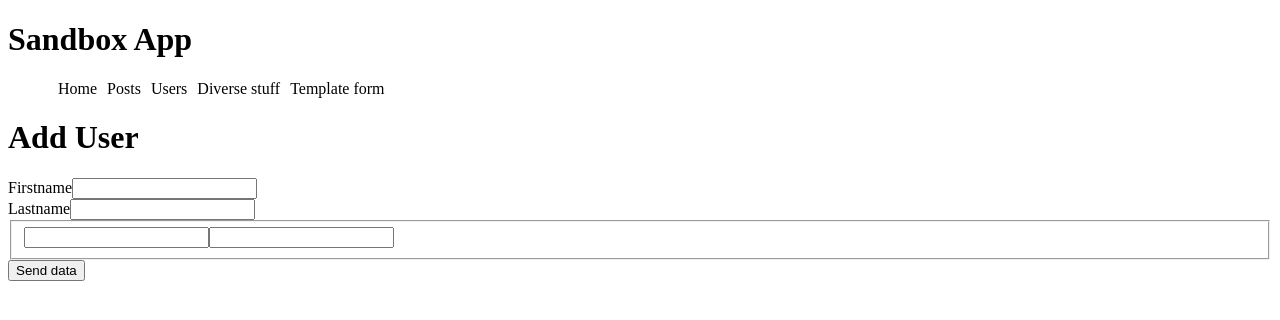
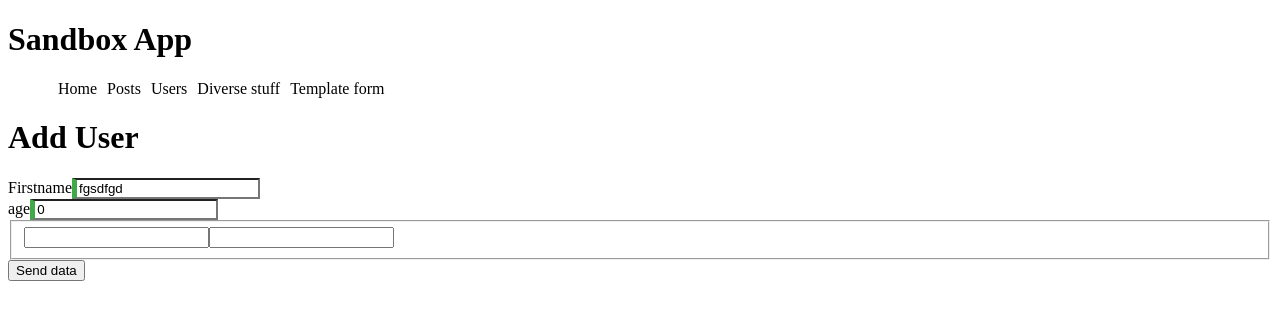
Before and after one commit to Spiff77/edc4itnovember, an Angular app: page /form/template in a window 1280 px wide. Shown: the top 320 px of the page. Built offline with nearby package versions, Linux system fonts and the light colour scheme.

Commit message:
[(ngModel)] way

```diff
--- a/src/app/model/user.model.ts
+++ b/src/app/model/user.model.ts
@@ -1,11 +1,11 @@
 export interface User{
   id: number,
   firstname: string,
-  profilepicture: string,
-  ishostedboarding: boolean,
   age: number,
   address?: {
     streetname: string,
     city: string
   }
+  ishostedboarding?: boolean,
+  profilepicture?: string,
 }
--- a/src/app/template-form/template-form.component.html
+++ b/src/app/template-form/template-form.component.html
@@ -1,6 +1,6 @@
 <h1>Add User</h1>
 
-<ul>
+<ul *ngIf="formSubmitted">
     <li [hidden]="fnfield.valid || fnfield.pristine"
          class="alert alert-danger">
       First Name is required
@@ -9,20 +9,26 @@
         class="alert alert-danger">
       First Name is required
     </li>
+
+  <!-- Or another way to do bypassing template variable -->
+  <li [hidden]="userForm.form.get('firstname')?.valid"
+      class="alert alert-danger">
+    First Name is required
+  </li>
 </ul>
-<form #userForm="ngForm" (ngSubmit)="getFormData(userForm.form.value)">
+<form #userForm="ngForm" (ngSubmit)="getFormData()">
 
 
   <div>
     <label for="firstname">Firstname</label>
-    <input type="text" id="firstname" name="firstname" ngModel  #fnfield="ngModel" required>
+    <input type="text" id="firstname" name="firstname" [(ngModel)]="user.firstname"  #fnfield="ngModel" required>
   </div>
   <div>
-    <label for="lastname">Lastname</label>
-    <input type="text" text="" id="lastname" name="lastname" ngModel #lnfield="ngModel" required>
+    <label for="age">age</label>
+    <input type="number" text="" id="age" name="age" [(ngModel)]="user.age" ngModel #lnfield="ngModel" required>
   </div>
-  <fieldset ngModelGroup="address">
-    <input type="text" name="streename" ngModel>
+  <fieldset ngModelGroup="address" *ngIf="user.address">
+    <input type="text" id="streetname" name="streetname" [(ngModel)]="user.address.streetname"  #fnfield="ngModel" required>
     <input type="number" name="streetnumber" ngModel>
   </fieldset>
   <button type="submit">Send data</button>
--- a/src/app/template-form/template-form.component.ts
+++ b/src/app/template-form/template-form.component.ts
@@ -1,4 +1,5 @@
 import { Component } from '@angular/core';
+import {User} from '../model/user.model';
 
 @Component({
   selector: 'app-template-form',
@@ -7,8 +8,22 @@ import { Component } from '@angular/core';
 })
 export class TemplateFormComponent {
 
-  getFormData(data: {[key: string]: any }){
-    console.log(data)
+  formSubmitted = false;
+
+  user:User = {
+    id: 0,
+    firstname: 'fgsdfgd',
+    age: 0,
+    address:{
+      streetname: '',
+      city: ''
+    },
+    ishostedboarding: false,
+  }
+
+  getFormData(){
+    this.formSubmitted = true;
+    console.log(this.user)
   }
 
 }
```
